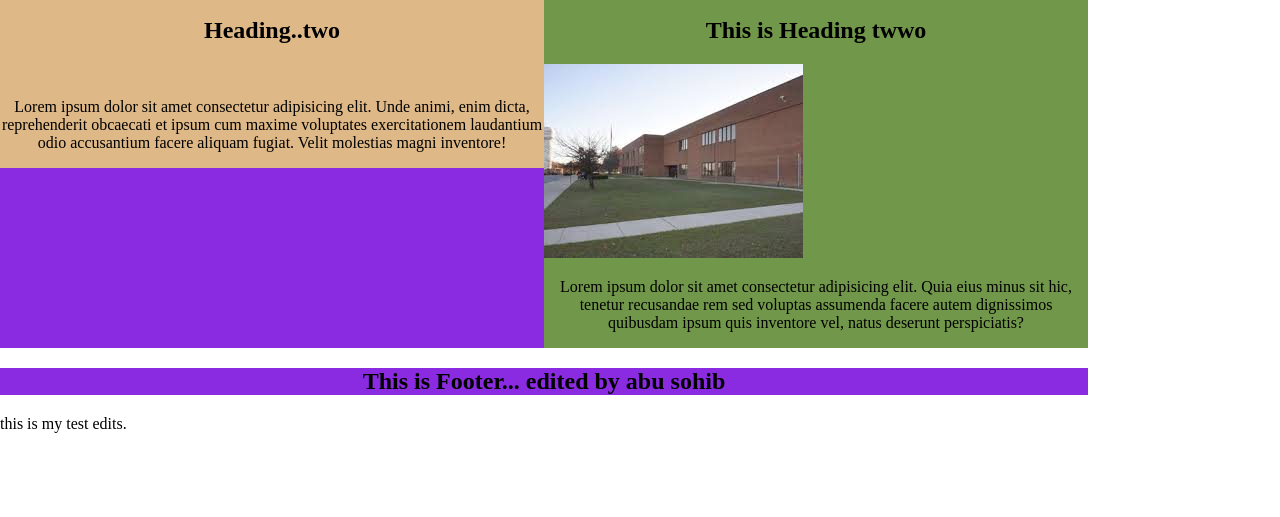
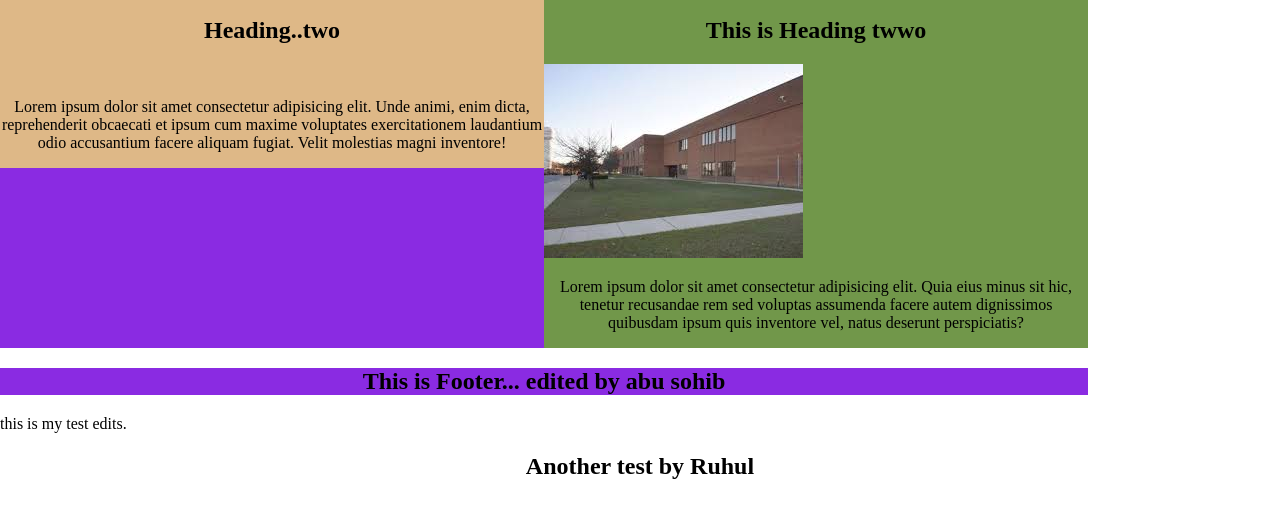
Before and after one commit to ruhulbdgit/sample, a plain HTML site: page index.html in a window 1280 px wide. Shown: the part 53-570 px from the top of the page. Drawn offline with Linux system fonts and the light colour scheme; files that its build step writes are made by us from their sources; files whose address does not match are found by name.

Commit message:
test change

```diff
--- a/index.html
+++ b/index.html
@@ -50,5 +50,6 @@
 	</footer>
 </div>
 this is my test edits.
+<h2>Another test by Ruhul</h2>
 </body>
 </html>
```
